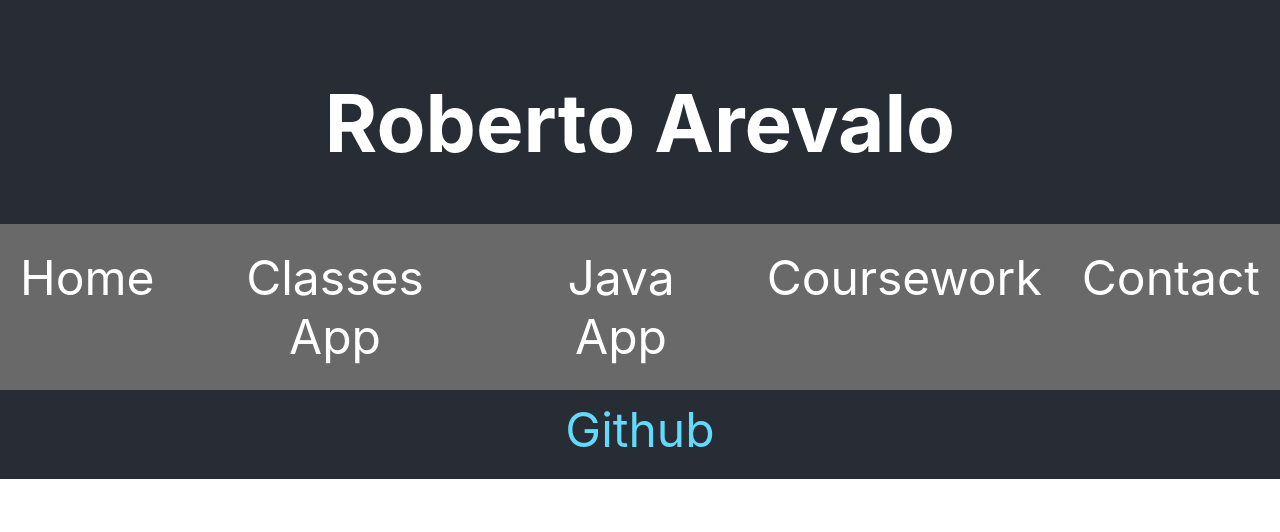
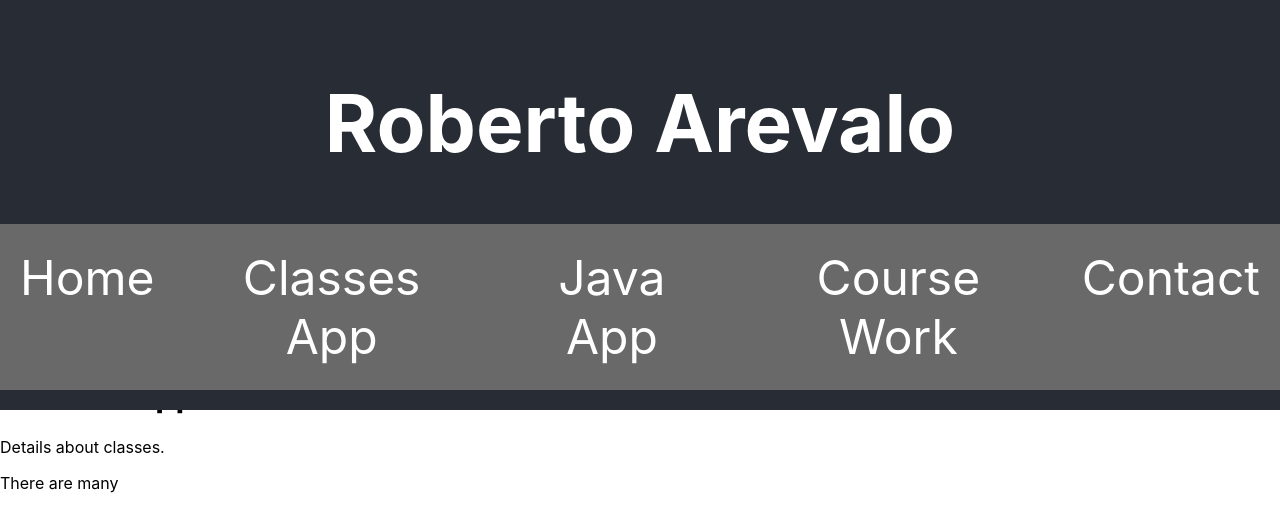
Before and after one commit to RobertoAArevalo/RobertoArevalo, a React (Create React App) app: page /ClassesApp in a window 1280 px wide. Shown: the top 532 px of the page. Built offline with nearby package versions, Linux system fonts and the light colour scheme.

Commit message:
- Hamburger menu conversion prior to nav bar being cut off - image & adjust for small screens - hamburger menu collapses after selection made

```diff
--- a/package.json
+++ b/package.json
@@ -2,13 +2,17 @@
   "name": "personal_website",
   "version": "0.1.0",
   "private": true,
+  "type": "module",
   "dependencies": {
     "@testing-library/jest-dom": "^5.17.0",
     "@testing-library/react": "^13.4.0",
     "@testing-library/user-event": "^13.5.0",
+    "gsap": "^3.12.5",
     "react": "^18.3.1",
     "react-dom": "^18.3.1",
-    "react-scripts": "5.0.1",
+    "react-router-dom": "^6.26.2",
+    "react-scripts": "^3.0.1",
+    "three": "^0.168.0",
     "web-vitals": "^2.1.4"
   },
   "scripts": {
--- a/src/App.css
+++ b/src/App.css
@@ -78,13 +78,24 @@
   display: block;
 }
 
+img {
+  max-width: 100%; /* Makes the image responsive */
+  height: auto;    /* Adjusts height automatically to maintain aspect ratio */
+}
+
+@media (max-width: 850px) {
+  img {
+    width: 80%; /* Adjust width for smaller screens */
+  }
+}
+
 .JavaApp {
   padding-top: 315px; /* Adds 100px gap from the top */
 }
 
 
 
-@media (max-width: 768px) {
+@media (max-width: 850px) {
   .App-header {
     padding: 10px;
   }
@@ -123,7 +134,7 @@
 }
 
 /* Media query for smaller screens */
-@media (max-width: 768px) {
+@media (max-width: 850px) {
   .nav-tabs {
     display: none;
     flex-direction: column;
--- a/src/App.js
+++ b/src/App.js
@@ -1,42 +1,67 @@
 import './App.css';
+import React, { useState } from 'react'; // Fix import issue
+import { BrowserRouter as Router, Routes, Route, Link } from 'react-router-dom'; // Remove duplicate import
+import ClassesApp from './ClassesApp';
+import JavaApp from './JavaApp';
+import CourseWork from './CourseWork';
+import Contact from './Contact';
+import myImage from './RaPhotolargecopy.jpeg';
 
 function App() {
+    const [isOpen, setIsOpen] = useState(false);
+
+    const toggleMenu = () => {
+        setIsOpen(!isOpen);
+        console.log(isOpen);
+    };
+
+    const closeMenu = () => {
+        setIsOpen(false);
+    };
+
     return (
+        <Router>
             <div className="App">
                 <header className="App-header">
                     <h1>Roberto Arevalo</h1>
-        <nav className = "nav-tabs">
-          <a href="#home" className ="tab-link">Home</a>
-          <a href="#classesApp" className ="tab-link">Classes App</a>
-          <a href="#JavaApp" className ="tab-link">Java App</a>
-          <a href="#Coursework" className ="tab-link">Coursework</a>
-          <a href="#contact" className ="tab-link">Contact</a>
+                    <button className="hamburger" onClick={toggleMenu}>☰</button>
+                    <nav className={`nav-tabs ${isOpen ? 'open' : ''}`}>
+                        <Link to="/" className="tab-link" onClick={closeMenu}>Home</Link>
+                        <Link to="/ClassesApp" className="tab-link" onClick={closeMenu}>Classes App</Link>
+                        <Link to="/JavaApp" className="tab-link" onClick={closeMenu}>Java App</Link>
+                        <Link to="/CourseWork" className="tab-link" onClick={closeMenu}>Course Work</Link>
+                        <Link to="/Contact" className="tab-link" onClick={closeMenu}>Contact</Link>
                     </nav>
-        <a
-          className="github_site"
-          href="https://github.com/RobertoAArevalo"
-          target="_blank"
-          rel="noopener noreferrer"
-        >
-          Github
-        </a>
                 </header>
-      {/*Main content*/}
+
+                {/* Routes for different pages */}
+                <Routes>
+                    <Route path="/" element={<Home/>}/>
+                    <Route path="/ClassesApp" element={<ClassesApp/>}/>
+                    <Route path="/JavaApp" element={<JavaApp/>}/>
+                    <Route path="/CourseWork" element={<CourseWork/>}/>
+                    <Route path="/Contact" element={<Contact/>}/>
+                </Routes>
+            </div>
+        </Router>
+    );
+}
+
+// Home component for the home page
+const Home = () => (
     <main className="App-body">
         <section>
             <h2>About Me</h2>
             <p>
-          California State University Monterey Bay <br />
-          B.S. Computer Science<br />
-          I am a graduate from California State University - Monterey Bay.<br />
-          I am eager to leverage my expertise and pursue new challenges in the technology industry<br />
-          I am pursuing a profession in software engineering as a full stack engineer or product manager.<br />
-          I enjoy developing websites and application on my spare time.<br />
+                California State University Monterey Bay <br/>
+                B.S. Computer Science<br/>
+                I am a graduate from California State University - Monterey Bay.<br/>
+                I am eager to leverage my expertise and pursue new challenges in the technology industry.<br/>
+                I enjoy developing websites and applications in my spare time.<br/>
             </p>
+            <img src={myImage} alt="MyPic" style={{ width: '100%', height: 'auto' }} /> {/* Add image here */}
         </section>
     </main>
-    </div>
 );
-}
 
 export default App;
--- /dev/null
+++ b/src/ClassesApp.js
@@ -0,0 +1,15 @@
+import React from 'react';
+import './App.css';
+
+function ClassesApp() {
+    console.log('ClassesApp component is rendered'); // Add this for debugging
+    return (
+        <div className="Classes">
+            <h1>Classes App</h1>
+            <p>Details about classes.</p>
+            <p> There are many</p>
+        </div>
+    );
+}
+
+export default ClassesApp;
--- /dev/null
+++ b/src/Contact.js
@@ -0,0 +1,12 @@
+import React from 'react';
+
+function Contact() {
+    return (
+        <div className="contact">
+            <h1>Contact Information</h1>
+            <p>Details about contacting me.</p>
+        </div>
+    );
+}
+
+export default Contact;
--- /dev/null
+++ b/src/CourseWork.js
@@ -0,0 +1,12 @@
+import React from 'react';
+
+function CourseWork() {
+    return (
+        <div className = "CourseWork">
+            <h1>Course Work</h1>
+            <p>Details about course work.</p>
+        </div>
+    );
+}
+
+export default CourseWork;
--- /dev/null
+++ b/src/JavaApp.js
@@ -0,0 +1,13 @@
+import React from 'react';
+import './App.css';
+
+function JavaApp() {
+    return (
+        <div className="JavaApp">
+            <h1>Java App</h1>
+            <p>Details about Java App.</p>
+        </div>
+    );
+}
+
+export default JavaApp;
```
Also changed, not shown: 2 other files (tests, documents, lock files or other folders). Lines whose indentation alone changed are shown as unchanged.
